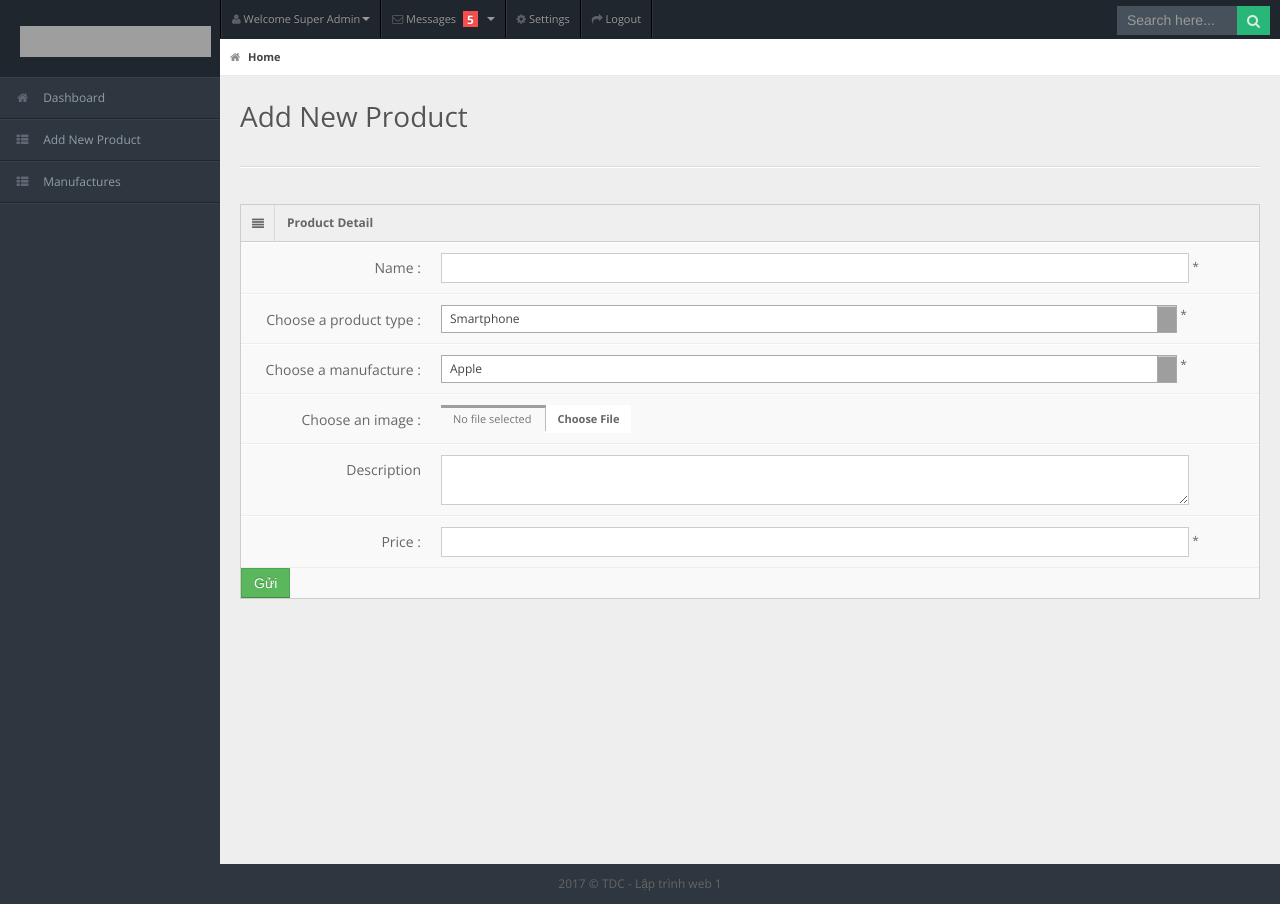
After one commit to tuananh0333/projectweb1_nhom4_sangt3_t6, a PHP site: page /form.php in a window 1280 px wide. The commit adds this page. Run offline with PHP 8.4, Linux system fonts and the light colour scheme; data comes from the database, SQL or seed files in the repository; grey boxes are pictures that could not be loaded.

Commit message:
Enpiech update
Manufactures page
Complete Edit & Form page

```diff
--- a/db.php
+++ b/db.php
@@ -1,4 +1,6 @@
 <?php
+require "config.php";
+
 class DB{
 	public static $conn;
 
@@ -112,6 +114,13 @@ class DB{
 		$result = self::$conn->query($sql);
 		return $result;
 	}
+
+	public function addNewProduct($name, $type_id, $manu_id, $image, $description, $price)
+	{
+		$sql = "INSERT INTO products (`name`, `price`, `image`, `description`, `manu_ID`, `type_ID`) VALUES ('$name',$price,'$image','$description',$manu_id,$type_id)";
+
+		return self::$conn->query($sql);
+	}
 	//self::$conn->close();
 }
  ?>
--- /dev/null
+++ b/form.php
@@ -0,0 +1,182 @@
+<?php
+	require 'db.php';
+	$db = new DB;
+ ?>
+<!DOCTYPE html>
+<html lang="en">
+<head>
+	<title>Mobile Admin</title>
+	<meta charset="UTF-8" />
+	<meta name="viewport" content="width=device-width, initial-scale=1.0" />
+	<link rel="stylesheet" href="public/css/bootstrap.min.css" />
+	<link rel="stylesheet" href="public/css/bootstrap-responsive.min.css" />
+	<link rel="stylesheet" href="public/css/uniform.css" />
+	<link rel="stylesheet" href="public/css/select2.css" />
+	<link rel="stylesheet" href="public/css/matrix-style.css" />
+	<link rel="stylesheet" href="public/css/matrix-media.css" />
+	<link href="public/font-awesome/css/font-awesome.css" rel="stylesheet" />
+	<link href='http://fonts.googleapis.com/css?family=Open+Sans:400,700,800' rel='stylesheet' type='text/css'>
+</head>
+<body>
+
+<!--Header-part-->
+<div id="header">
+	<h1><a href="dashboard.php">Dashboard</a></h1>
+</div>
+<!--close-Header-part-->
+
+<!--top-Header-menu-->
+<div id="user-nav" class="navbar navbar-inverse">
+	<ul class="nav">
+		<li  class="dropdown" id="profile-messages" ><a title="" href="#" data-toggle="dropdown" data-target="#profile-messages" class="dropdown-toggle"><i class="icon icon-user"></i>  <span class="text">Welcome Super Admin</span><b class="caret"></b></a>
+			<ul class="dropdown-menu">
+				<li><a href="#"><i class="icon-user"></i> My Profile</a></li>
+				<li class="divider"></li>
+				<li><a href="#"><i class="icon-check"></i> My Tasks</a></li>
+				<li class="divider"></li>
+				<li><a href="login.php"><i class="icon-key"></i> Log Out</a></li>
+			</ul>
+		</li>
+		<li class="dropdown" id="menu-messages"><a href="#" data-toggle="dropdown" data-target="#menu-messages" class="dropdown-toggle"><i class="icon icon-envelope"></i> <span class="text">Messages</span> <span class="label label-important">5</span> <b class="caret"></b></a>
+			<ul class="dropdown-menu">
+				<li><a class="sAdd" title="" href="#"><i class="icon-plus"></i> new message</a></li>
+				<li class="divider"></li>
+				<li><a class="sInbox" title="" href="#"><i class="icon-envelope"></i> inbox</a></li>
+				<li class="divider"></li>
+				<li><a class="sOutbox" title="" href="#"><i class="icon-arrow-up"></i> outbox</a></li>
+				<li class="divider"></li>
+				<li><a class="sTrash" title="" href="#"><i class="icon-trash"></i> trash</a></li>
+			</ul>
+		</li>
+		<li class=""><a title="" href="#"><i class="icon icon-cog"></i> <span class="text">Settings</span></a></li>
+		<li class=""><a title="" href="login.php"><i class="icon icon-share-alt"></i> <span class="text">Logout</span></a></li>
+	</ul>
+</div>
+
+<!--start-top-serch-->
+<div id="search">
+	<form action="result.php" method="get">
+	<input type="text" placeholder="Search here..." name="key"/>
+	<button type="submit" class="tip-bottom" title="Search"><i class="icon-search icon-white"></i></button>
+</form>
+</div>
+<!--close-top-serch-->
+
+<!--sidebar-menu-->
+
+<div id="sidebar"> <a href="#" class="visible-phone"><i class="icon icon-th"></i>Tables</a>
+	<ul>
+		<li><a href="index.php"><i class="icon icon-home"></i> <span>Dashboard</span></a> </li>
+
+		<li> <a href="form.php"><i class="icon icon-th-list"></i> <span>Add New Product</span></a></li>
+		<li> <a href="manufactures.php"><i class="icon icon-th-list"></i> <span>Manufactures</span></a></li>
+
+
+
+	</ul>
+</div>
+
+<!-- BEGIN CONTENT -->
+<div id="content">
+	<div id="content-header">
+		<div id="breadcrumb"> <a href="#" title="Go to Home" class="tip-bottom current"><i class="icon-home"></i> Home</a></div>
+		<h1>Add New Product</h1>
+	</div>
+	<div class="container-fluid">
+		<hr>
+		<div class="row-fluid">
+			<div class="span12">
+				<div class="widget-box">
+					<div class="widget-title"> <span class="icon"> <i class="icon-align-justify"></i> </span>
+						<h5>Product Detail</h5>
+					</div>
+					<div class="widget-content nopadding">
+
+						<!-- BEGIN USER FORM -->
+						<form action="update.php" method="POST" class="form-horizontal" enctype="multipart/form-data">
+							<!-- INPUT NAME -->
+							<div class="control-group">
+								<label class="control-label">Name :</label>
+								<div class="controls">
+									<input type="text" class="span11" name="name"/> *
+								</div>
+							</div>
+							<!-- INPUT PRODUCT TYPE -->
+							<div class="control-group">
+								<label class="control-label">Choose a product type :</label>
+								<div class="controls">
+									<select name="type_id">
+										<?php
+											$protypes = $db->getProtypes();
+											foreach ($protypes as $key => $value) {
+												echo "<option value=".$value["type_ID"].">".$value["type_name"]."</option>";
+											}
+										 ?>
+									</select> *
+								</div>
+							</div>
+							<!-- INPUT MANUFACTURE -->
+							<div class="control-group">
+								<label class="control-label">Choose a manufacture :</label>
+								<div class="controls">
+									<select name="manu_id">
+										<?php
+											$manufactures = $db->getManufactures();
+											foreach ($manufactures as $key => $value) {
+												echo "<option value=".$value["manu_ID"].">".$value["manu_name"]."</option>";
+											}
+										 ?>
+									</select> *
+								</div>
+							</div>
+							<!-- INPUT IMAGE -->
+							<div class="control-group">
+								<label class="control-label">Choose an image :</label>
+								<div class="controls">
+									<input type="file" name="fileToUpload" id="fileToUpload">
+								</div>
+							</div>
+							<!-- INPUT DESCRIPTION -->
+							<div class="control-group">
+								<label class="control-label"  >Description</label>
+								<div class="controls">
+									<textarea  class="span11" name = "description"></textarea>
+								</div>
+							</div>
+							<!-- INPUT PRICE -->
+							<div class="control-group">
+								<label class="control-label">Price :</label>
+								<div class="controls">
+									<input type="text" class="span11" name ="price" /> *
+								</div>
+							</div>
+							<input class="btn btn-success" type="submit" value="Gửi">
+
+						</form>
+						<!-- END USER FORM -->
+
+
+					</div>
+				</div>
+			</div>
+		</div>
+	</div>
+</div>
+
+<!-- END CONTENT -->
+
+<!--Footer-part-->
+<div class="row-fluid">
+	<div id="footer" class="span12"> 2017 &copy; TDC - Lập trình web 1</div>
+</div>
+<!--end-Footer-part-->
+<script src="public/js/jquery.min.js"></script>
+<script src="public/js/jquery.ui.custom.js"></script>
+<script src="public/js/bootstrap.min.js"></script>
+<script src="public/js/jquery.uniform.js"></script>
+<script src="public/js/select2.min.js"></script>
+<script src="public/js/jquery.dataTables.min.js"></script>
+<script src="public/js/matrix.js"></script>
+<script src="public/js/matrix.tables.js"></script>
+</body>
+</html>
```
Also changed, not shown: index.php (+5 -7 lines), manufactures.php (+38 -70 lines), update.php (+68 -1 lines).
